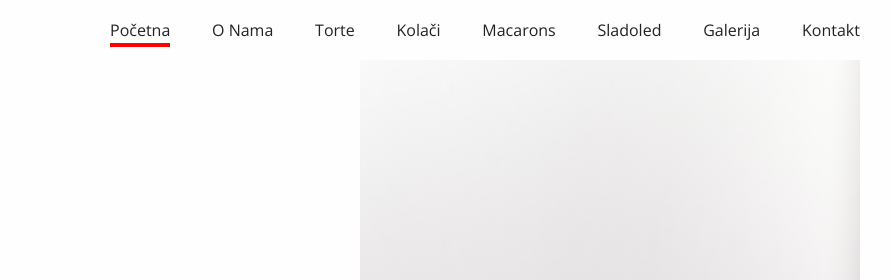
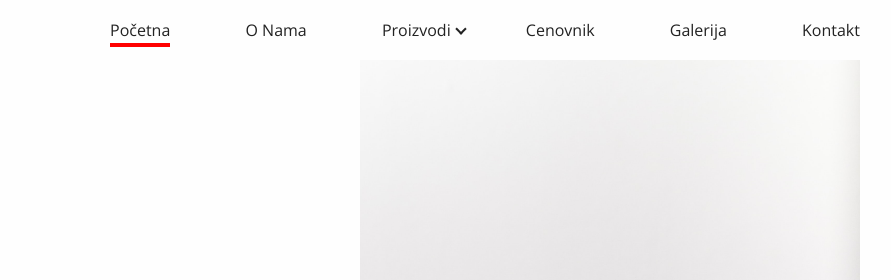
Before and after one commit to mariogilezan/gelatomio, a Gatsby site: page / in a window 1280 px wide. Shown: the top 280 px of the page, 280-1171 px from the left. Built offline with nearby package versions, Linux system fonts and the light colour scheme; Gatsby itself is replaced by a stand-in of ours.

Commit message:
added submenu in navbar

```diff
--- a/gatsby-config.js
+++ b/gatsby-config.js
@@ -16,6 +16,10 @@ module.exports = {
         slug: `/o-nama/`,
       },
       {
+        name: `Proizvodi`,
+        slug: `/proizvodi/`,
+        subMenu: [
+          {
             name: `Torte`,
             slug: `/torte/`,
           },
@@ -30,6 +34,12 @@ module.exports = {
           {
             name: `Sladoled`,
             slug: `/sladoled/`,
+          },
+        ],
+      },
+      {
+        name: `Cenovnik`,
+        slug: `/cenovnik/`,
       },
       {
         name: `Galerija`,
--- a/src/components/Hero/HeroElements.js
+++ b/src/components/Hero/HeroElements.js
@@ -61,7 +61,7 @@ export const HeroButtonsContainer = styled.div`
 export const HeroButton = styled(Link)`
   color: ${props => (props.redColor ? "#f00" : "#fefefe")};
   background-color: ${props => (props.redBgColor ? "#f00" : "#fefefe")};
-  margin-right: ${props => (props.mr ? "1rem" : 0)};
+  margin-right: ${props => props.mr && "1rem"};
   width: 10rem;
   font-weight: bold;
   display: inline-block;
--- a/src/components/Hero/index.js
+++ b/src/components/Hero/index.js
@@ -15,10 +15,10 @@ export default function Hero() {
       <HeroDetailsContainer>
         <HeroHeading>Naše majstorstvo za Vaše zadovoljstvo</HeroHeading>
         <HeroButtonsContainer>
-          <HeroButton to="/cenovnik" redBgColor mr>
+          <HeroButton to="/cenovnik/" redBgColor mr>
             Cenovnik
           </HeroButton>
-          <HeroButton to="/kontakt" redColor>
+          <HeroButton to="/kontakt/" redColor>
             Kontakt
           </HeroButton>
         </HeroButtonsContainer>
--- a/src/components/Navbar/NavbarElements.js
+++ b/src/components/Navbar/NavbarElements.js
@@ -44,7 +44,12 @@ export const NavList = styled.ul`
   }
 `
 
+export const NavItem = styled.li`
+  position: relative;
+`
+
 export const NavLink = styled(Link)`
+  position: relative;
   color: #222;
   text-decoration: none;
   border-bottom: 4px solid transparent;
@@ -54,4 +59,43 @@ export const NavLink = styled(Link)`
   &:hover {
     border-color: #f00;
   }
+  &:hover + ul,
+  &:focus-within + ul {
+    display: flex;
+    visibility: visible;
+    opacity: 1;
+  }
 `
+
+export const DropDownArrow = styled.i`
+  position: absolute;
+  top: 6px;
+  right: -14px;
+  border: solid #222;
+  border-width: 0 2px 2px 0;
+  display: inline-block;
+  padding: 3px;
+  transform: rotate(45deg);
+`
+
+export const NavListSubMenu = styled.ul`
+  list-style: none;
+  min-width: 7rem;
+  background-color: #fff;
+  padding: 1rem;
+  position: absolute;
+  left: -1rem;
+  flex-direction: column;
+  align-items: center;
+  gap: 1.5rem;
+  display: none;
+  visibility: hidden;
+  opacity: 0;
+  transition: all 0.25s ease;
+  &:hover,
+  &:focus {
+    display: flex;
+    visibility: visible;
+    opacity: 1;
+  }
+`
--- a/src/components/Navbar/index.js
+++ b/src/components/Navbar/index.js
@@ -1,7 +1,16 @@
 import React from "react"
-import { Logo, Nav, NavContainer, NavLink, NavList } from "./NavbarElements"
+import { StaticImage } from "gatsby-plugin-image"
+import {
+  DropDownArrow,
+  Logo,
+  Nav,
+  NavContainer,
+  NavItem,
+  NavLink,
+  NavList,
+  NavListSubMenu,
+} from "./NavbarElements"
 import { useSiteMetadata } from "../../hooks/useSiteMetadata"
-import logoImg from "../../images/logo.png"
 
 export default function Navbar() {
   const { menuLinks } = useSiteMetadata()
@@ -11,15 +20,45 @@ export default function Navbar() {
       <Nav>
         <NavContainer>
           <Logo to="/">
-            <img src={logoImg} alt="Page logo" />
+            <StaticImage
+              src="../../images/logo.png"
+              alt="Page logo"
+              placeholder="blurred"
+            />
           </Logo>
           <NavList>
             {menuLinks.map(link => (
-              <li key={link.name}>
-                <NavLink to={link.slug} activeStyle={{ borderColor: "#f00" }}>
-                  {link.name}
+              <NavItem key={link.name}>
+                <NavLink
+                  to={link.slug !== "/proizvodi/" ? link.slug : null}
+                  aria-haspopup={
+                    link.subMenu && link.subMenu.length > 0 ? true : false
+                  }
+                  activeStyle={{ borderColor: "#f00" }}
+                >
+                  {link.name === "Proizvodi" ? (
+                    <>
+                      {link.name} <DropDownArrow />
+                    </>
+                  ) : (
+                    link.name
+                  )}
                 </NavLink>
-              </li>
+                {link.subMenu && link.subMenu.length > 0 ? (
+                  <NavListSubMenu aria-label="submenu">
+                    {link.subMenu.map(subLink => (
+                      <li key={subLink.name}>
+                        <NavLink
+                          to={subLink.slug}
+                          activeStyle={{ borderColor: "#f00" }}
+                        >
+                          {subLink.name}
+                        </NavLink>
+                      </li>
+                    ))}
+                  </NavListSubMenu>
+                ) : null}
+              </NavItem>
             ))}
           </NavList>
         </NavContainer>
--- a/src/components/Products/index.js
+++ b/src/components/Products/index.js
@@ -15,7 +15,7 @@ export default function Products() {
     <ProductsWrapper>
       <ProductsHeading>Pogledajte našu ponudu</ProductsHeading>
       <ProductCardsContainer>
-        <ProductCard to="/torte">
+        <ProductCard to="/torte/">
           <ProductCardImageContainer>
             <StaticImage src="../../images/cake.jpg" placeholder="blurred" />
           </ProductCardImageContainer>
@@ -24,7 +24,7 @@ export default function Products() {
             Upoznajte se detaljnije sa našim tortama!
           </ProductCardDescription>
         </ProductCard>
-        <ProductCard to="/kolaci">
+        <ProductCard to="/kolaci/">
           <ProductCardImageContainer>
             <StaticImage
               src="../../images/cup-cake.jpg"
@@ -36,7 +36,7 @@ export default function Products() {
             Bogata ponuda kolača svih vrsta i veličina
           </ProductCardDescription>
         </ProductCard>
-        <ProductCard to="/sladoled">
+        <ProductCard to="/sladoled/">
           <ProductCardImageContainer>
             <StaticImage
               src="../../images/ice-cream.jpg"
@@ -48,7 +48,7 @@ export default function Products() {
             Fenomenalan italijanski sladoled.
           </ProductCardDescription>
         </ProductCard>
-        <ProductCard to="/macarons">
+        <ProductCard to="/macarons/">
           <ProductCardImageContainer>
             <StaticImage
               src="../../images/macarons.jpg"
--- a/src/hooks/useSiteMetadata.js
+++ b/src/hooks/useSiteMetadata.js
@@ -12,6 +12,10 @@ export const useSiteMetadata = () => {
             menuLinks {
               name
               slug
+              subMenu {
+                name
+                slug
+              }
             }
           }
         }
```
Also changed, not shown: gatsby-node.js (+35 -0 lines). Lines whose indentation alone changed are shown as unchanged.
